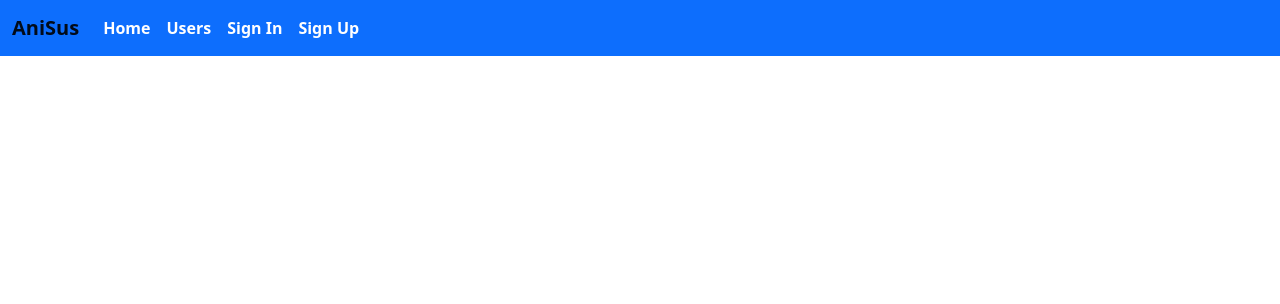
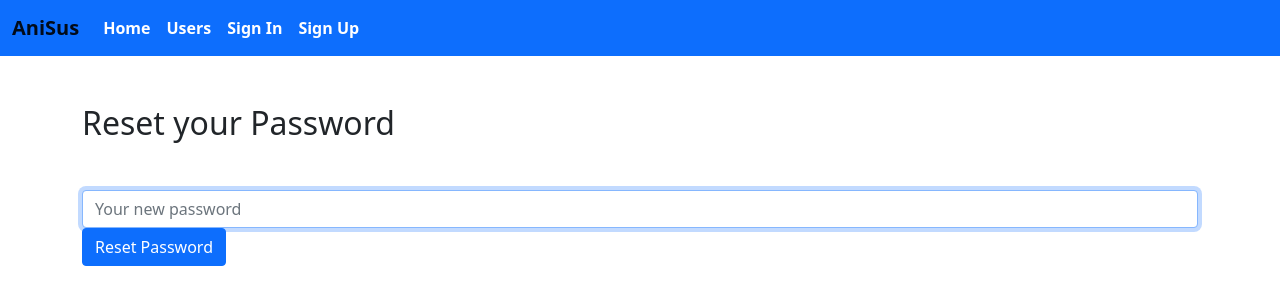
Before and after one commit to Anirban007-jpg/SocialNetwork-React, a React (Create React App) app in the folder socialmediafrontend/: page /reset-password/1 in a window 1280 px wide. Shown: the top 304 px of the page. Built offline with nearby package versions, Linux system fonts and the light colour scheme.

Commit message:
Closes #65

```diff
--- a/socialmediafrontend/src/MainRouter.js
+++ b/socialmediafrontend/src/MainRouter.js
@@ -13,6 +13,7 @@
 import SinglePost from './post/SinglePost';
 import EditPost from './post/EditPost';
 import ForgotPassword from "./user/ForgotPassword";
+import ResetPassword from "./user/ResetPassword";
 
 
 const MainRouter = () => (
@@ -21,6 +22,7 @@
         <Switch>
             <Route exact path="/" component={Home}></Route>
             <Route exact path="/forgot-password" component={ForgotPassword} />
+            <Route exact path="/reset-password/:resetPasswordToken" component={ResetPassword}/>
             <Route exact path="/posts/:postId" component={SinglePost}></Route>
             <Route exact path="/users" component={Users}></Route>
             <Route exact path="/signup" component={Signup}></Route>
--- /dev/null
+++ b/socialmediafrontend/src/user/ResetPassword.js
@@ -0,0 +1,74 @@
+import React, { Component } from "react";
+import { resetPassword } from "../Auth/index";
+
+class ResetPassword extends Component {
+    constructor(props) {
+        super(props);
+        this.state = {
+            newPassword: "",
+            message: "",
+            error: ""
+        };
+    }
+
+    resetPassword = e => {
+        e.preventDefault();
+        this.setState({ message: "", error: "" });
+
+        resetPassword({
+            newPassword: this.state.newPassword,
+            resetPasswordLink: this.props.match.params.resetPasswordToken
+        }).then(data => {
+            if (data.error) {
+                console.log(data.error);
+                this.setState({ error: data.error });
+            } else {
+                console.log(data.message);
+                this.setState({ message: data.message, newPassword: "" });
+            }
+        });
+    };
+
+    render() {
+        return (
+            <div className="container">
+                <h2 className="mt-5 mb-5">Reset your Password</h2>
+
+                {this.state.message && (
+                    <h4 className="bg-success">{this.state.message}</h4>
+                )}
+                {this.state.error && (
+                    <h4 className="bg-warning">{this.state.error}</h4>
+                )}
+
+                <form>
+                    <div className="form-group mt-5">
+                        <input
+                            type="password"
+                            className="form-control"
+                            placeholder="Your new password"
+                            value={this.state.newPassword}
+                            name="newPassword"
+                            onChange={e =>
+                                this.setState({
+                                    newPassword: e.target.value,
+                                    message: "",
+                                    error: ""
+                                })
+                            }
+                            autoFocus
+                        />
+                    </div>
+                    <button
+                        onClick={this.resetPassword}
+                        className="btn btn-raised btn-primary"
+                    >
+                        Reset Password
+                    </button>
+                </form>
+            </div>
+        );
+    }
+}
+
+export default ResetPassword;
```
